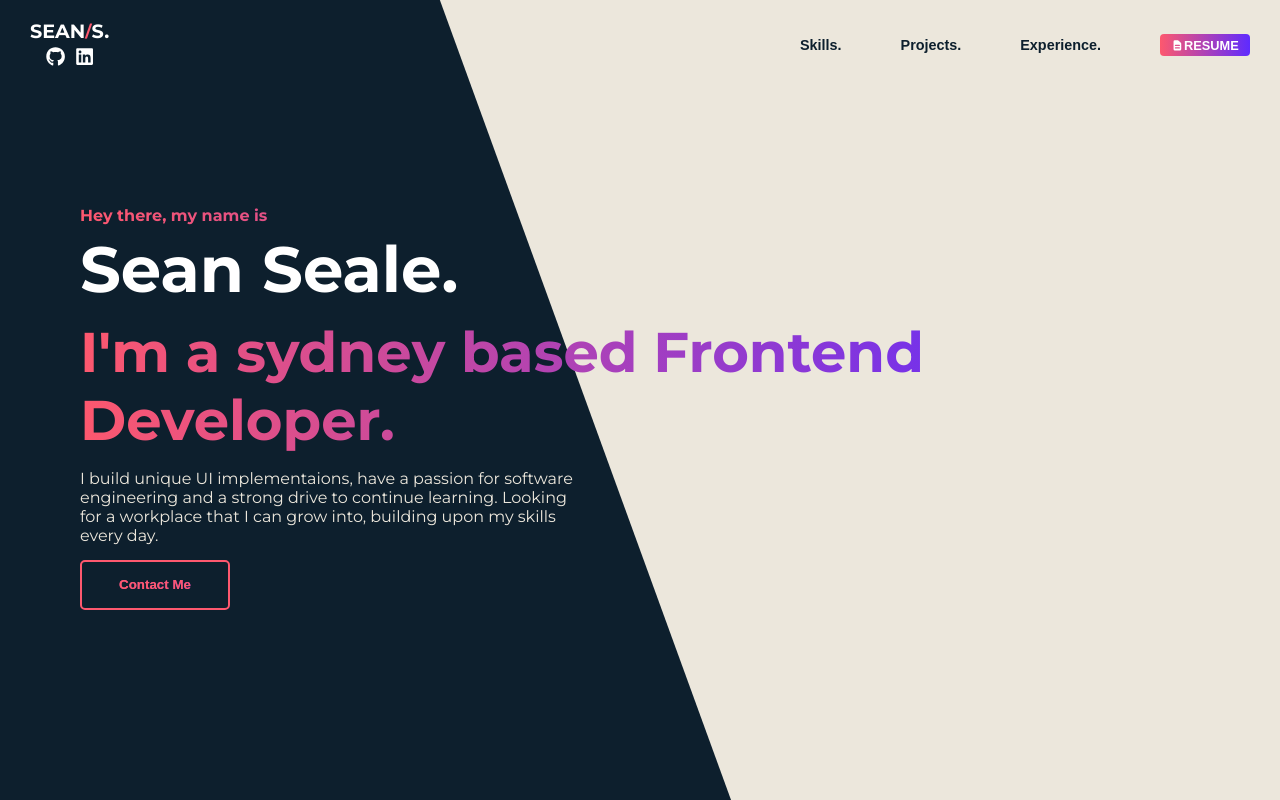
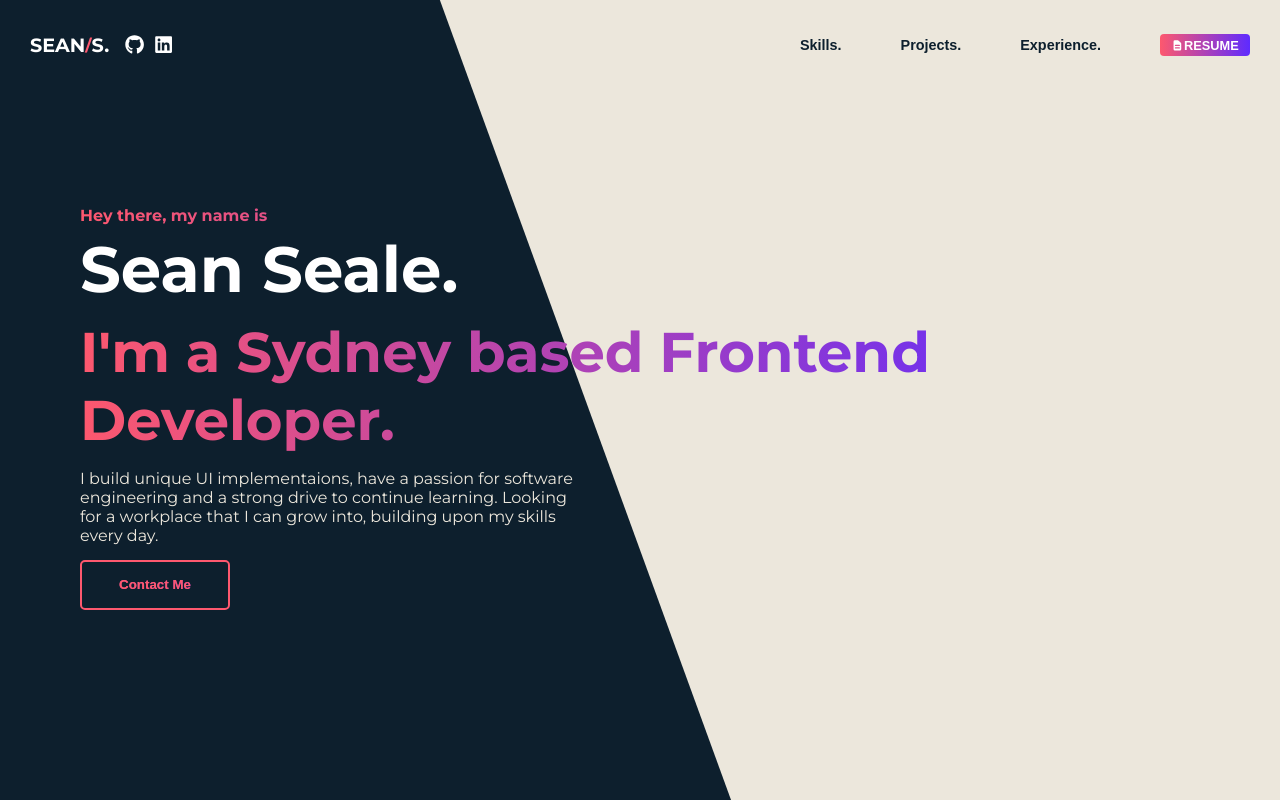
Before and after one commit to sseans/Portfolio-React, a React (Create React App) app: page / in a window 1280 px wide. Shown: the top 800 px of the page. Built offline with nearby package versions, Linux system fonts and the light colour scheme.

Commit message:
touch wood, but everything is working as its supposed too right now

```diff
--- a/src/Components/Hero/Hero.js
+++ b/src/Components/Hero/Hero.js
@@ -24,7 +24,7 @@ export default function Hero() {
           animate={{ y: 0, opacity: 1, transition: { delay: 0.15 } }}
           className="hero-phrase"
         >
-          I'm a sydney based Frontend Developer.
+          I'm a Sydney based Frontend Developer.
         </motion.div>
         <motion.div
           initial={{ y: 30, opacity: 0 }}
--- a/src/Components/Nav/Nav.css
+++ b/src/Components/Nav/Nav.css
@@ -6,7 +6,19 @@
   display: flex;
   justify-content: center;
   position: fixed;
-  z-index: 99;
+}
+
+.nav.glass {
+  width: 100%;
+  height: 90px;
+  display: flex;
+  justify-content: center;
+  position: fixed;
+  backdrop-filter: blur(6px);
+  /* background-size: cover; */
+
+  box-shadow: 0 0 5px 5px rgba(0, 0, 0, 0.03), 0 0 6px 6px rgba(0, 0, 0, 0.02),
+    0 7px 7px rgba(0, 0, 0, 0.01), 0 8px 9px rgba(0, 0, 0, 0.01);
 }
 
 .nav-wrapper {
@@ -16,6 +28,12 @@
   align-items: center;
   padding: 0px 30px;
   justify-content: space-between;
+}
+
+.nav-left {
+  display: flex;
+  position: relative;
+  z-index: 3;
 }
 
 .nav-icons {
@@ -173,7 +191,7 @@
 
 .nav-mobile-menu-container {
   position: fixed;
-  z-index: 99;
+  z-index: 98;
   top: 0;
   right: 0;
   width: 35%;
@@ -405,7 +423,7 @@
   left: 0;
   height: 100vh;
   width: 100vw;
-  z-index: 2;
+  z-index: 0;
   background-color: transparent;
   opacity: 1;
   transition: all 200ms ease-in-out;
@@ -414,5 +432,5 @@
   backdrop-filter: url("#blur");
   -webkit-filter: blur(5px);
   backdrop-filter: blur(4px);
-  background-size: cover;
+  /* background-size: cover; */
 }
--- a/src/Components/Nav/Nav.js
+++ b/src/Components/Nav/Nav.js
@@ -51,9 +51,9 @@ const animationVariants = {
 
 const navAnimationVariants = {
   active: { y: 0, opacity: 1 },
-  inactive: { y: -120, opacity: 0 },
+  inactive: { y: -120, opacity: 1 },
   topPosition: { opacity: 1 },
-  stay: { y: 0, opacity: 0.9 },
+  stay: { y: 0, opacity: 1 },
 };
 
 export default function Nav({ appRef }) {
@@ -65,9 +65,6 @@ export default function Nav({ appRef }) {
   const { width } = useWindowDimensions();
   useEffect(() => {
     width <= 900 ? setMobileMenuActive(true) : setMobileMenuActive(false);
-    if (width >= 900) {
-      setDropDownState(false);
-    }
   }, [width]);
 
   // Mobile Navbar Animation to select the variant
@@ -78,8 +75,6 @@ export default function Nav({ appRef }) {
   useLockScroll(mobileMenuOpen);
 
   const scrollD = useScrollDirection();
-  console.log(`scrollD`, scrollD);
-
   useEffect(() => {
     if (scrollD === null) {
       setDropDownState(null);
@@ -108,15 +103,30 @@ export default function Nav({ appRef }) {
   );
 
   return (
+    <>
+      {mobileMenuOpen === true ? (
+        <div
+          className="nav-mobile-menu-backdrop"
+          onClick={() => setMobileMenuOpen(!mobileMenuOpen)}
+        ></div>
+      ) : null}
       <motion.div
         variants={navAnimationVariants}
         initial="inactive"
         animate={navControls}
-      className="nav"
+        className={dropDownState === null ? "nav" : "nav glass"}
       >
         <div className="nav-wrapper">
-        <div>
-          <div onClick={() => window.scrollTo(0, 0)} className="nav-icon">
+          <div className="nav-left">
+            <div
+              onClick={() => {
+                if (mobileMenuOpen === true) {
+                  setMobileMenuOpen(!mobileMenuOpen);
+                }
+                window.scrollTo(0, 0);
+              }}
+              className="nav-icon"
+            >
               SEAN<span>/</span>S.
             </div>
             <div className="nav-icons-div">
@@ -148,12 +158,6 @@ export default function Nav({ appRef }) {
               setDropDownState={setDropDownState}
               scrollToTop={() => window.scrollTo(0, 0)}
             /> */}
-            {mobileMenuOpen === true ? (
-              <div
-                className="nav-mobile-menu-backdrop"
-                onClick={() => setMobileMenuOpen(!mobileMenuOpen)}
-              ></div>
-            ) : null}
 
               {/* Hamburger Icon */}
               <div
@@ -188,8 +192,8 @@ export default function Nav({ appRef }) {
                             window.scrollTo(0, x.scroll);
                             setTimeout(() => {
                               setMobileMenuOpen(!mobileMenuOpen);
+                            }, 200);
                             setDropDownState("stay");
-                          }, 200);
                           }}
                           className={x.mobClassName}
                         >
@@ -224,5 +228,6 @@ export default function Nav({ appRef }) {
           )}
         </div>
       </motion.div>
+    </>
   );
 }
--- a/src/Hooks/useLockScroll.js
+++ b/src/Hooks/useLockScroll.js
@@ -5,13 +5,11 @@ export default function useLockScroll(lockStatus) {
 
   useEffect(() => {
     if (lockStatus === true) {
-      // document.getElementsByClassName("App")[0].style.height = "100%";
       document.body.style.overflow = "hidden";
-      // document.getElementById("root").style.height = "100%";
+      document.body.style.marginRight = `${scrollWidth}px`;
     } else if (lockStatus === false) {
-      // document.getElementsByClassName("App")[0].style.height = "";
       document.body.style.overflow = "";
-      // document.getElementById("root").style.height = "";
+      document.body.style.marginRight = `0px`;
     }
-  }, [lockStatus]);
+  }, [lockStatus, scrollWidth]);
 }
```
Lines whose indentation alone changed are shown as unchanged.
